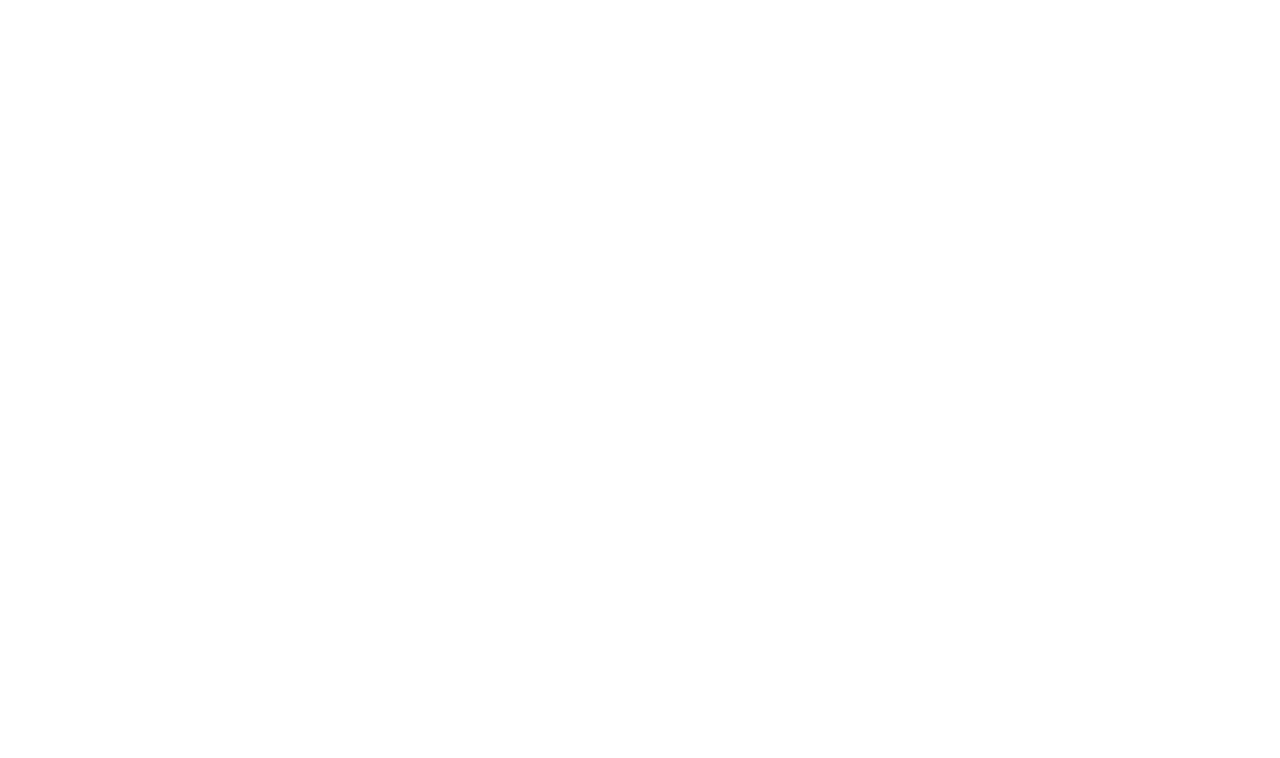
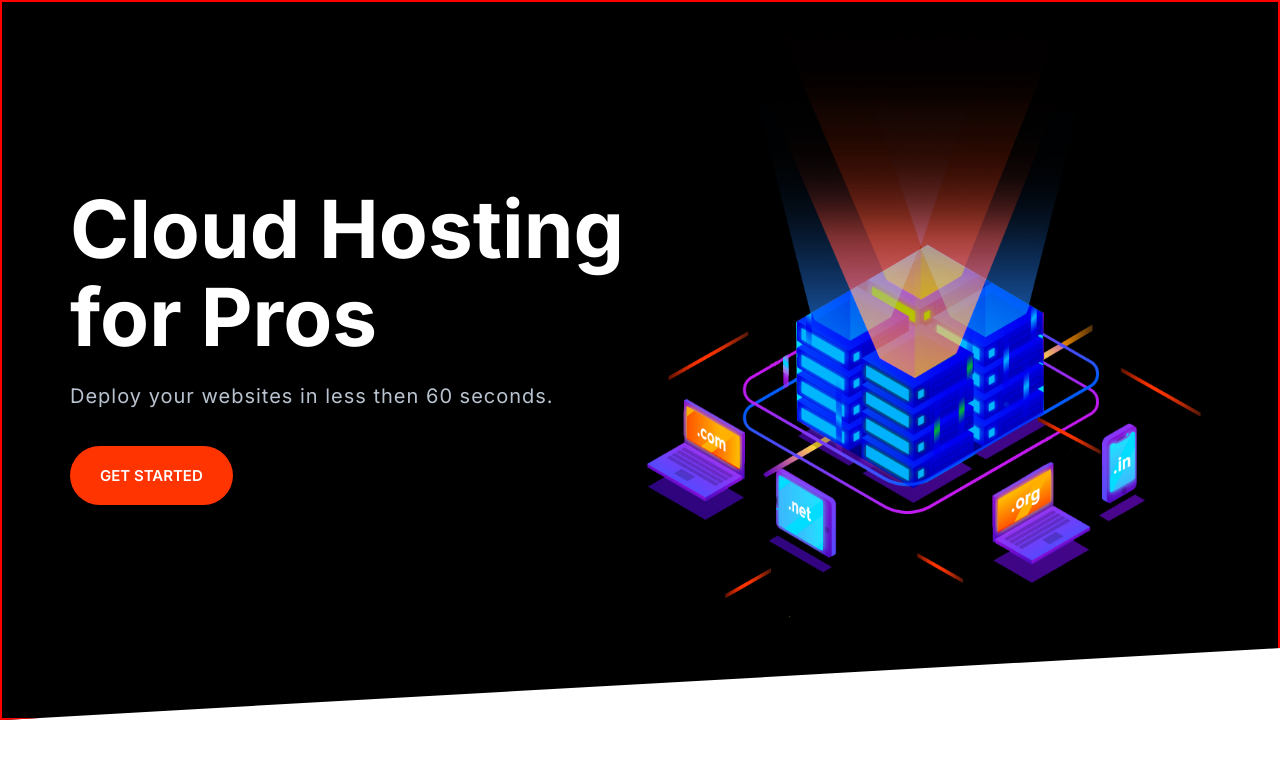
Before and after one commit to rimpovari/mosh_project, a plain HTML site: page index.html in a window 1280 px wide. Drawn offline with Linux system fonts and the light colour scheme.

Commit message:
hero made next optimizing image var

```diff
--- a/css/styles.css
+++ b/css/styles.css
@@ -32,6 +32,7 @@ h2,
 h3 {
   color: var(--color-headings);
   margin-bottom: 1rem;
+  line-height: 1.1;
 }
 
 h1 {
@@ -641,3 +642,29 @@ a {
     opacity: 1;
   }
 }
+
+/* hero */
+.hero {
+  clip-path: polygon(0 0, 100% 0, 100% 90%, 0 100%);
+}
+
+.hero__tagline {
+  font-size: 2rem;
+  color: #b9c3cf;
+  letter-spacing: 1px;
+  margin: 2rem 0 5rem;
+}
+
+.hero__image {
+  width: 100%;
+}
+
+@media screen and (min-width: 768px) {
+  .hero {
+    padding-top: 0;
+  }
+  .hero__content {
+    text-align: left;
+    align-self: center;
+  }
+}
--- a/index.html
+++ b/index.html
@@ -15,6 +15,22 @@
   </head>
 
   <body>
+    <section class="block block--dark block--skewed-left hero">
+      <div class="container grid grid--1x2">
+        <header class="block__header hero__content">
+          <h1 class="block__heading">Cloud Hosting for Pros</h1>
+          <p class="hero__tagline">
+            Deploy your websites in less then 60 seconds.
+          </p>
+          <a href="" class="btn btn--accent btn-streched">get started</a>
+        </header>
+        <img
+          class="hero__image"
+          src="/images/banner.png"
+          alt="powerfull server image"
+        />
+      </div>
+    </section>
     <script src="/js/main.js"></script>
   </body>
 </html>
```
Also changed, not shown: images/banner.png (added).
